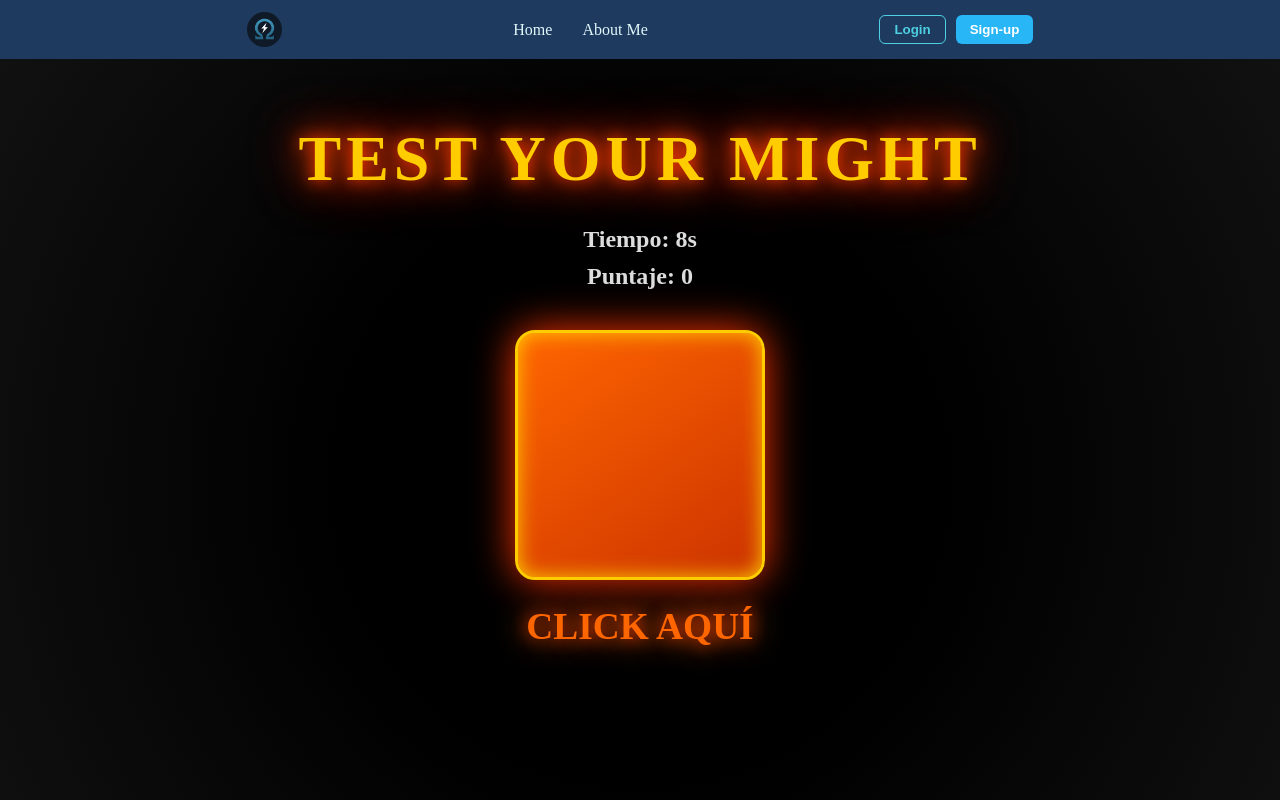
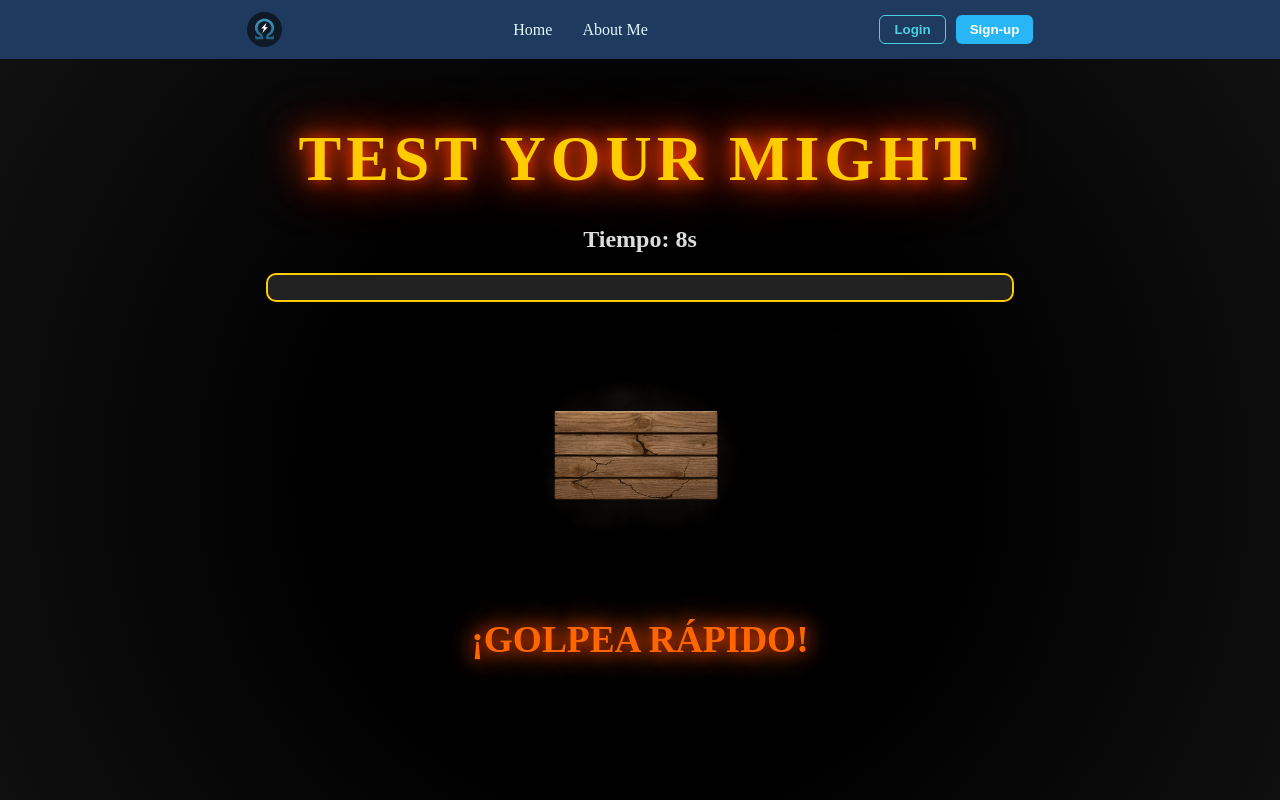
Before and after one commit to Leandro-20-L/Sala-de-Juegos, an Angular app: page /juegos/mortal-click in a window 1280 px wide. Both pictures are taken after a click on the button "Fácil (10s)". Shown: the top 800 px of the page. Built offline with nearby package versions, Linux system fonts and the light colour scheme.

Commit message:
correccion juego propio

```diff
--- a/src/app/app.routes.ts
+++ b/src/app/app.routes.ts
@@ -1,8 +1,5 @@
 import { Routes } from '@angular/router';
-import { PreguntadosComponent } from './components/juegos/preguntados/preguntados.component';
-import { MayorMenorComponent } from './components/juegos/mayor-menor/mayor-menor.component';
-import { MortalClickComponent } from './components/juegos/mortal-click/mortal-click.component';
-import { AhorcadoComponent } from './components/juegos/ahorcado/ahorcado.component';
+
 
 export const routes: Routes = [
      {
--- a/src/app/components/juegos/mortal-click/mortal-click.component.html
+++ b/src/app/components/juegos/mortal-click/mortal-click.component.html
@@ -3,16 +3,30 @@
 
   <div *ngIf="!jugando">
     <h3>Elige un modo:</h3>
-    <button *ngFor="let modo of modos" (click)="iniciarJuego(modo.tiempo)">
+    <button *ngFor="let modo of modos" (click)="iniciarJuego(modo.tiempo, modo.resistencia)">
       {{ modo.nombre }}
     </button>
   </div>
 
   <div *ngIf="jugando">
     <h2>Tiempo: {{ tiempoRestante }}s</h2>
-    <h2>Puntaje: {{ puntaje }}</h2>
 
-    <button class="click-button" (click)="clickear()"></button>
-    <div class="click-text">CLICK AQUÍ</div>
+    <div class="barra-contenedor">
+      <div class="barra" [style.width.%]="progreso"></div>
+    </div>
+
+
+    <div class="objeto-container">
+      <img
+        src="maderas.png"
+        alt="MADERA"
+        (click)="clickear()"
+        [class.daño1]="progreso > 30 && progreso < 60"
+        [class.daño2]="progreso >= 60 && progreso < 90"
+        [class.roto]="progreso >= 90"
+      />
+    </div>
+
+    <div class="click-text">¡GOLPEA RÁPIDO!</div>
   </div>
 </div>
--- a/src/app/components/juegos/mortal-click/mortal-click.component.scss
+++ b/src/app/components/juegos/mortal-click/mortal-click.component.scss
@@ -4,7 +4,7 @@
   background: radial-gradient(circle at center, #000 40%, #111 100%);
   min-height: 100vh;
 
-  /* 🔥 Título estilo Mortal Kombat */
+
   .titulo-mortal {
     font-size: 4em;
     margin-bottom: 30px;
@@ -20,7 +20,7 @@
     color: #ddd;
   }
 
-  /* 🎮 Botones de modos */
+
   button {
     margin: 10px;
     padding: 15px 35px;
@@ -45,7 +45,7 @@
     }
   }
 
-  /* 🔥 Botón principal CLICK AQUÍ */
+
   .click-button {
     margin-top: 30px;
     width: 250px;
@@ -69,7 +69,7 @@
     }
   }
 
-  /* ✨ Texto fuera del botón */
+
   .click-text {
     margin-top: 15px;
     font-size: 2.3em;
@@ -90,3 +90,53 @@
     }
   }
 }
+
+.barra-contenedor {
+  width: 60%;
+  height: 25px;
+  margin: 20px auto;
+  background: #222;
+  border: 2px solid #ffcc00;
+  border-radius: 10px;
+  overflow: hidden;
+
+  .barra {
+    height: 100%;
+    background: linear-gradient(90deg, #ff3300, #ffcc00);
+    transition: width 0.2s ease;
+  }
+}
+
+.objeto-container {
+  margin-top: 30px;
+
+  img {
+    width: 400px;
+    transition: transform 0.05s;
+
+    &.daño1 {
+      filter: brightness(0.8);
+    }
+
+    &.daño2 {
+      filter: brightness(0.6) grayscale(0.4);
+    }
+
+    &.roto {
+      filter: grayscale(1) brightness(0.3);
+      animation: shake 0.2s infinite;
+    }
+
+    &:active {
+      transform: scale(0.95);
+    }
+  }
+}
+
+@keyframes shake {
+  0% { transform: translate(0); }
+  25% { transform: translate(-2px, 2px); }
+  50% { transform: translate(2px, -2px); }
+  75% { transform: translate(-2px, -1px); }
+  100% { transform: translate(0); }
+}
--- a/src/app/components/juegos/mortal-click/mortal-click.component.ts
+++ b/src/app/components/juegos/mortal-click/mortal-click.component.ts
@@ -15,22 +15,27 @@ export class MortalClickComponent {
     puntaje: number = 0;
     jugando: boolean = false;
     interval: any;
+    resistencia: number = 0;
+    resistenciaInicial: number = 0;
 
      modos = [
-    { nombre: 'Fácil (10s)', tiempo: 10 },
-    { nombre: 'Normal (5s)', tiempo: 5 },
-    { nombre: 'Difícil (2s)', tiempo: 2 }
+    { nombre: 'Fácil (10s)', tiempo: 10, resistencia: 50 },
+    { nombre: 'Normal (5s)', tiempo: 5, resistencia: 75 },
+    { nombre: 'Difícil (2s)', tiempo: 2, resistencia: 100 }
   ];
 
-  iniciarJuego(segundos:number){
+  iniciarJuego(segundos:number , resistencia:number){
     this.tiempoRestante = segundos;
     this.puntaje = 0;
     this.jugando = true;
+    this.resistencia = resistencia;
+    this.resistenciaInicial= resistencia;
+
 
     this.interval = setInterval(() => {
       this.tiempoRestante--;
       if(this.tiempoRestante <= 0){
-        this.terminarJuego();
+        this.terminarJuego(false);
 
       }
     },1000)
@@ -39,39 +44,35 @@ export class MortalClickComponent {
   clickear(){
     if (this.jugando) {
       this.puntaje++;
+      this.resistencia -= 2;
+      if (this.resistencia <= 0) {
+        this.terminarJuego(true);
+      }
     }
   }
 
-  terminarJuego(){
+  terminarJuego(victoria : boolean){
     clearInterval(this.interval);
     this.jugando = false;
 
-    let mensaje = '';
-    let icono : 'success' | 'error' | 'warning' | 'info' | 'question' = 'info';
-    if (this.puntaje < 10) {
-      mensaje = 'Mediocre';
-      icono = 'error';
-    } else if (this.puntaje < 20) {
-      mensaje = 'Aceptable ⚡';
-      icono = 'warning';
-    } else if (this.puntaje < 30) {
-      mensaje = 'Fuerte 💪';
-      icono = 'info';
-    } else if (this.puntaje < 40) {
-      mensaje = 'Perfecto';
-      icono = 'success';
-    }
-    else {
-      mensaje = '🔥 ¡CLICK MORTAL! 🔥';
-      icono = 'success';
+    if (victoria) {
+      Swal.fire({
+        title: '🔥 ¡LO ROMPISTE! 🔥',
+        text: 'Tu poder es legendario 💪',
+        icon: 'success',
+        confirmButtonText: 'Reintentar'
+      });
+    } else {
+      Swal.fire({
+        title: '❌ Tiempo agotado',
+        text: 'El objeto resistió tu poder...',
+        icon: 'error',
+        confirmButtonText: 'Reintentar'
+      });
     }
 
-     Swal.fire({
-      title: 'Tiempo terminado',
-      text: `Hiciste ${this.puntaje} clicks. ${mensaje}`,
-      icon: icono,
-      confirmButtonText: 'Reintentar'
-    });
-
+  }
+   get progreso() {
+    return ((this.resistenciaInicial - this.resistencia) / this.resistenciaInicial) * 100;
   }
 }
```
Also changed, not shown: public/maderas.png (added), 1 other file (tests, documents, lock files or other folders).
